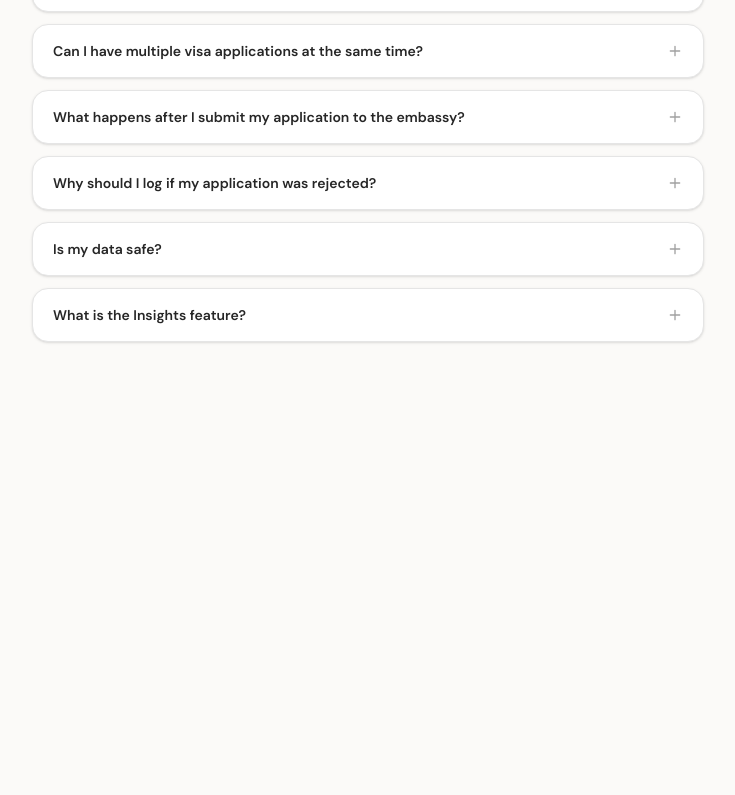
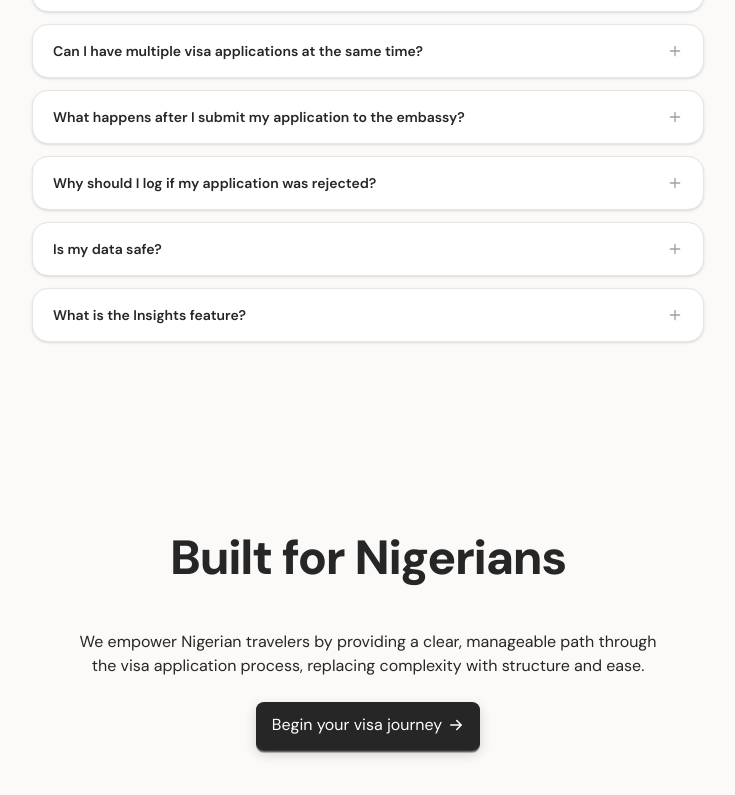
Before and after one commit to billyonbilly-ai/visawise, a Next.js app: page / in a window 1280 px wide. Shown: the part 2267-3062 px from the top of the page, without its empty margins (272-1007 px from the left). Before the commit the page ends 2705 px from the top, so only its background shows below. Built offline with nearby package versions, Linux system fonts and the light colour scheme; no server answers; the database is empty.

Commit message:
Build Mission section component

```diff
--- a/app/page.jsx
+++ b/app/page.jsx
@@ -3,6 +3,7 @@ import HeroSection from "@/components/sections/HeroSection";
 import DemoSection from "@/components/sections/DemoSection";
 import HowItWorks from "@/components/sections/HowItWorks";
 import FAQ from "@/components/sections/FAQ";
+import Mission from "@/components/sections/Mission";
 
 export default function Home() {
   return (
@@ -12,6 +13,7 @@ export default function Home() {
       <DemoSection />
       <HowItWorks />
       <FAQ />
+      <Mission />
     </div>
   );
 }
--- /dev/null
+++ b/components/sections/Mission.jsx
@@ -0,0 +1,37 @@
+import Button from "../ui/Button";
+
+export default function Mission() {
+  return (
+    <section className="px-3 py-12 min-[1200px]:px-38 lg:py-24">
+      <div className="mb-12 text-center">
+        <h2 className="text-3xl font-extrabold tracking-tight md:text-5xl">
+          Built for Nigerians
+        </h2>
+      </div>
+      <div className="mx-auto flex max-w-2xl flex-col items-center gap-6 px-10">
+        <p className="text-center">
+          We empower Nigerian travelers by providing a clear, manageable path
+          through the visa application process, replacing complexity with
+          structure and ease.
+        </p>
+        <div className="flex max-w-xl justify-center">
+          <Button className="w-full py-3 text-[16px]" href="/signup">
+            Begin your visa journey
+            <svg
+              xmlns="http://www.w3.org/2000/svg"
+              viewBox="0 0 16 16"
+              fill="currentColor"
+              className="size-4"
+            >
+              <path
+                fillRule="evenodd"
+                d="M2 8a.75.75 0 0 1 .75-.75h8.69L8.22 4.03a.75.75 0 0 1 1.06-1.06l4.5 4.5a.75.75 0 0 1 0 1.06l-4.5 4.5a.75.75 0 0 1-1.06-1.06l3.22-3.22H2.75A.75.75 0 0 1 2 8Z"
+                clipRule="evenodd"
+              />
+            </svg>
+          </Button>
+        </div>
+      </div>
+    </section>
+  );
+}
```
